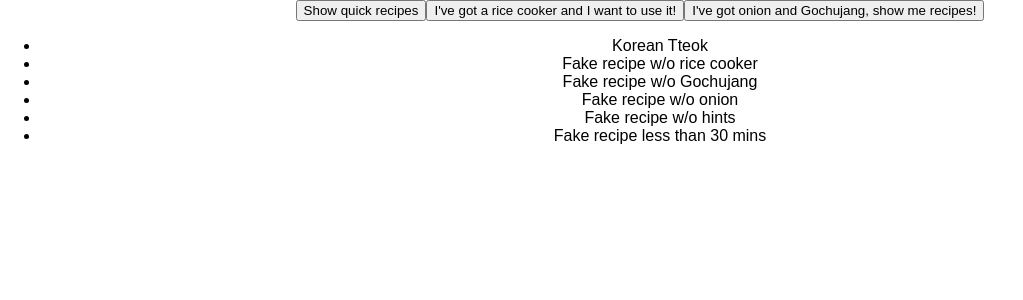
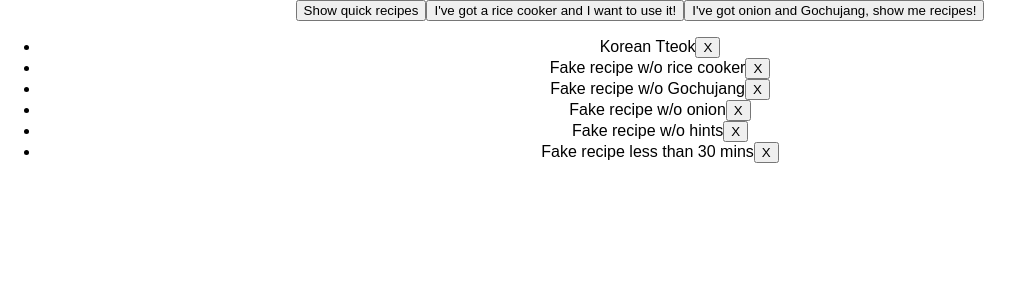
Before and after one commit to amymc/cookbook, a React (Create React App) app: page / in a window 1280 px wide. Shown: the top 300 px of the page, without its empty margins (0-1023 px from the left). Built offline with nearby package versions, Linux system fonts and the light colour scheme.

Commit message:
feat: delete recipes

```diff
--- a/src/List/ListItem.js
+++ b/src/List/ListItem.js
@@ -1,12 +1,16 @@
 import React from "react";
 import { bindActionCreators } from "redux";
-import { showRecipe } from "../recipes";
+import { deleteRecipe, showRecipe } from "../recipes";
 import { connect } from "react-redux";
 
 const ListItem = props => {
   return (
-    <li onClick={() => props.onClick(props.recipe.title)}>
+    <li onClick={() => props.showRecipe(props.recipe.title)}>
       {props.recipe.title}
+      <button onClick={() => props.deleteRecipe(props.recipe.title)}>
+        {" "}
+        X{" "}
+      </button>
     </li>
   );
 };
@@ -16,7 +20,8 @@ const ListItem = props => {
 // });
 
 const mapDispatchToProps = dispatch => ({
-  onClick: bindActionCreators(showRecipe, dispatch)
+  deleteRecipe: bindActionCreators(deleteRecipe, dispatch),
+  showRecipe: bindActionCreators(showRecipe, dispatch)
 });
 
 // function mapDispatchToProps(dispatch) {
--- a/src/recipes.js
+++ b/src/recipes.js
@@ -3,6 +3,15 @@ export function showRecipe(title) {
   console.log("SHOW_RECIPE", title);
   return {
     type: SHOW_RECIPE,
+    title
+  };
+}
+
+export const DELETE_RECIPE = "DELETE_RECIPE";
+export function deleteRecipe(title) {
+  console.log("SHOW_RECIPE", title);
+  return {
+    type: DELETE_RECIPE,
     title
   };
 }
@@ -17,6 +26,9 @@ export const recipesReducer = (state = [], action) => {
             ? { ...recipe, isSelected: true }
             : { ...recipe, isSelected: false }
       );
+    case DELETE_RECIPE:
+      return state.filter(recipe => recipe.title !== action.title);
+    //   state.filter(({ id }) => id !== action.data)
     default:
       return state;
   }
```
